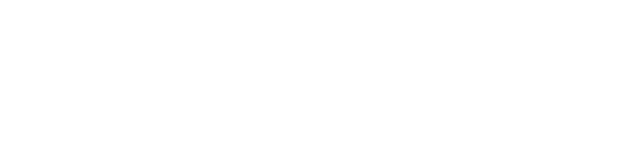
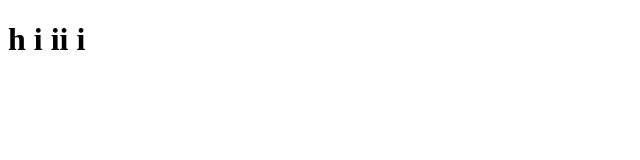
Before and after one commit to adamlearning96/course1, a plain HTML site: page index.html in a window 1280 px wide. Shown: the whole page, without its empty margins (0-640 px from the left). Drawn offline with Linux system fonts and the light colour scheme.

Commit message:
Update index.html

```diff
--- a/index.html
+++ b/index.html
@@ -6,6 +6,7 @@
     <title>Document</title>
 </head>
 <body>
+    <h1>h i ii i <h1>
 
 </body>
 </html>
```
